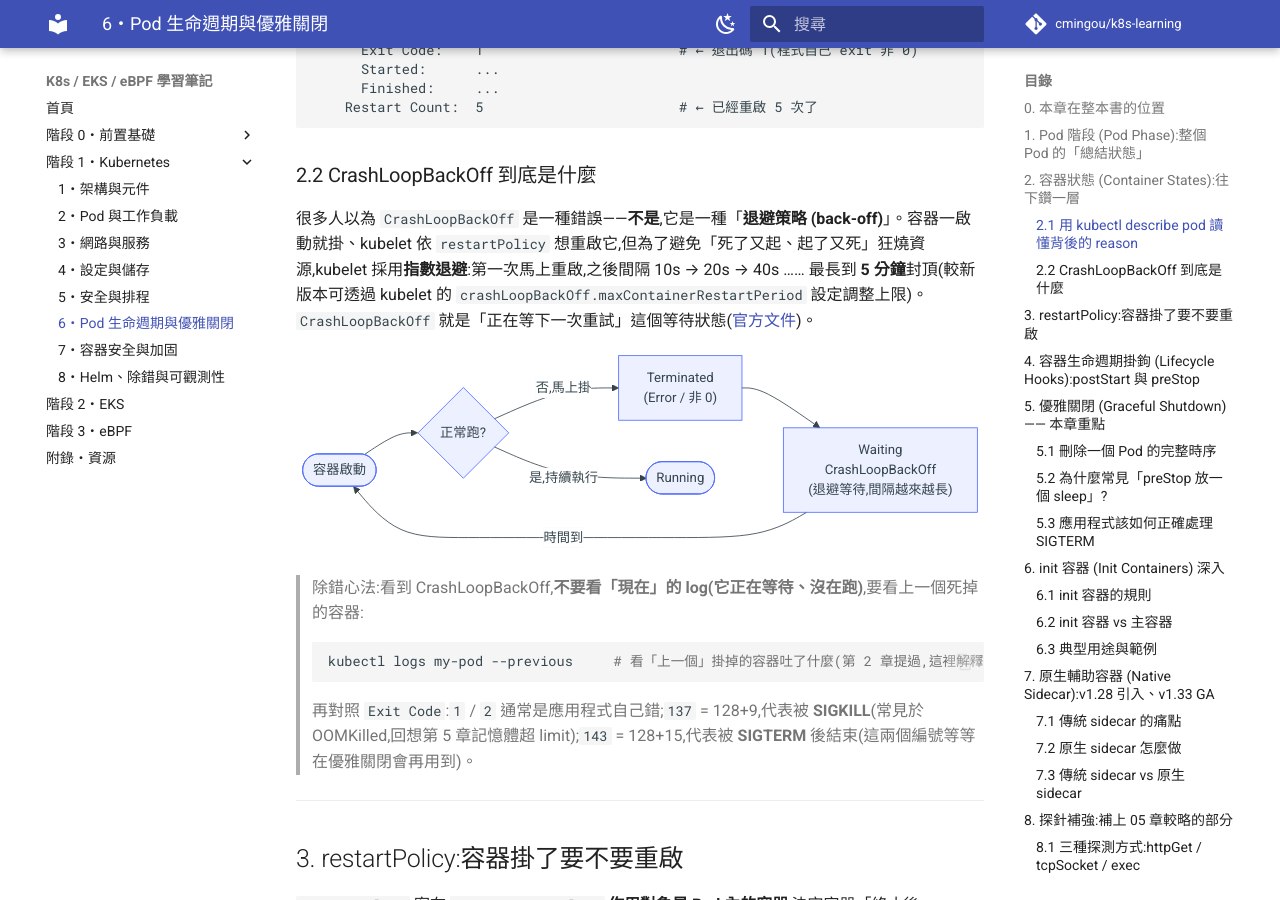
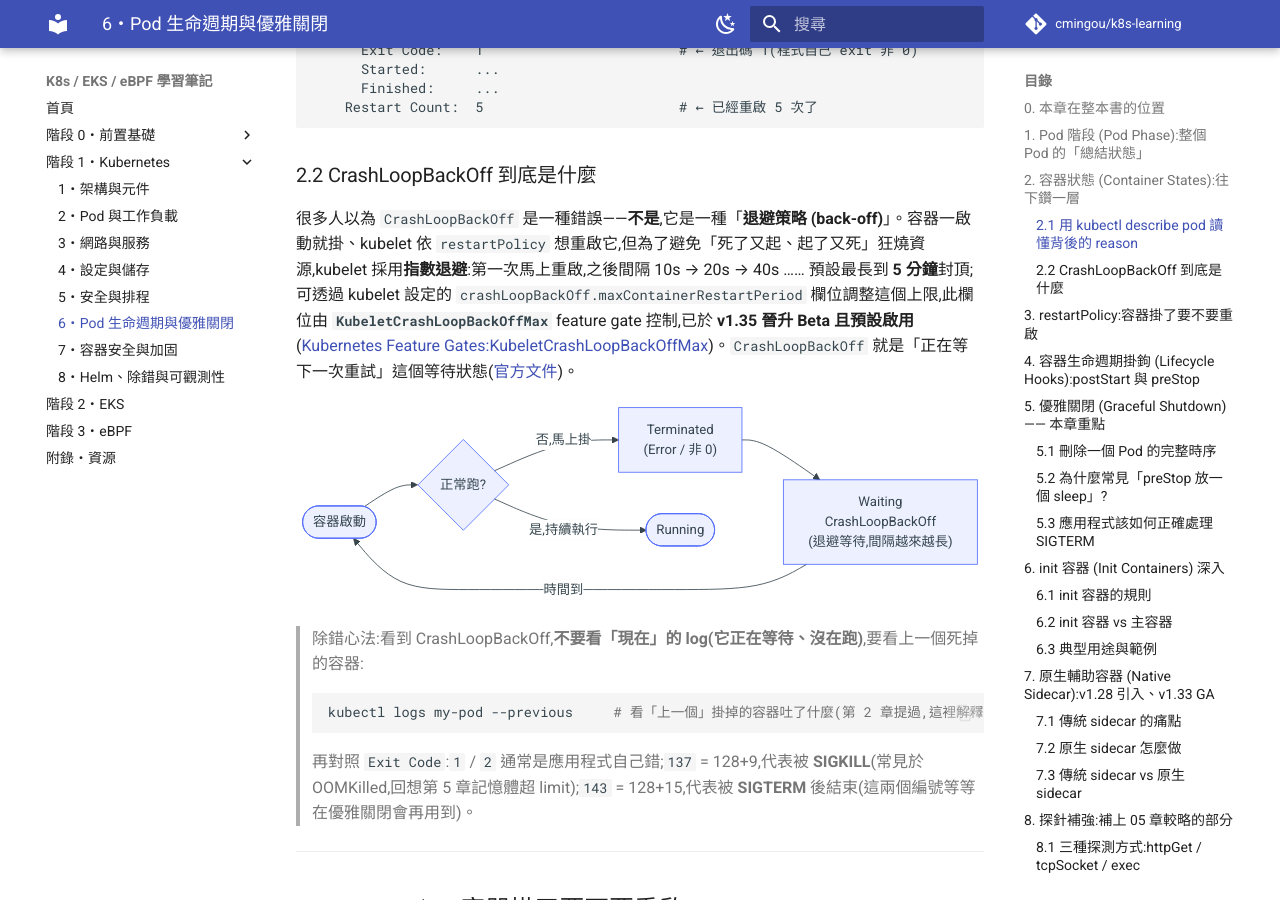
Before and after one commit to cmingou/k8s-learning, an MkDocs documentation site: the page built from docs/01-kubernetes/06-pod-lifecycle.md, in a window 1280 px wide and 900 px high, scrolled down 2664 px. Built offline with MkDocs 1.6.1 and Material for MkDocs 9.7.7, drawn with Linux system fonts in a browser that asks for light colours; comment, search, counter and statistics services are not loaded.

Commit message:
查證補充:CrashLoopBackOff maxContainerRestartPeriod 補上 KubeletCrashLoopBackOffMax feature gate 版本與來源
KubeletCrashLoopBackOffMax 已於 v1.35 晉升 Beta 且預設啟用(v1.32 alpha 引入),
補上明確版本時效性與官方 feature gates 頁面連結佐證。

Co-Authored-By: Claude Sonnet 5 <noreply@anthropic.com>
Claude-Session: https://claude.ai/code/session_01L3Tn356S1QwKhrapGVArKT

````diff
--- a/docs/01-kubernetes/06-pod-lifecycle.md
+++ b/docs/01-kubernetes/06-pod-lifecycle.md
@@ -85,7 +85,7 @@ Containers:
 
 ### 2.2 CrashLoopBackOff 到底是什麼
 
-很多人以為 `CrashLoopBackOff` 是一種錯誤——**不是**,它是一種「**退避策略 (back-off)**」。容器一啟動就掛、kubelet 依 `restartPolicy` 想重啟它,但為了避免「死了又起、起了又死」狂燒資源,kubelet 採用**指數退避**:第一次馬上重啟,之後間隔 10s → 20s → 40s …… 最長到 **5 分鐘**封頂(較新版本可透過 kubelet 的 `crashLoopBackOff.maxContainerRestartPeriod` 設定調整上限)。`CrashLoopBackOff` 就是「正在等下一次重試」這個等待狀態([官方文件](https://kubernetes.io/docs/concepts/workloads/pods/pod-lifecycle/#crashloopbackoff))。
+很多人以為 `CrashLoopBackOff` 是一種錯誤——**不是**,它是一種「**退避策略 (back-off)**」。容器一啟動就掛、kubelet 依 `restartPolicy` 想重啟它,但為了避免「死了又起、起了又死」狂燒資源,kubelet 採用**指數退避**:第一次馬上重啟,之後間隔 10s → 20s → 40s …… 預設最長到 **5 分鐘**封頂;可透過 kubelet 設定的 `crashLoopBackOff.maxContainerRestartPeriod` 欄位調整這個上限,此欄位由 **`KubeletCrashLoopBackOffMax`** feature gate 控制,已於 **v1.35 晉升 Beta 且預設啟用**([Kubernetes Feature Gates:KubeletCrashLoopBackOffMax](https://kubernetes.io/docs/reference/command-line-tools-reference/feature-gates/))。`CrashLoopBackOff` 就是「正在等下一次重試」這個等待狀態([官方文件](https://kubernetes.io/docs/concepts/workloads/pods/pod-lifecycle/#crashloopbackoff))。
 
 ```mermaid
 flowchart LR
````
